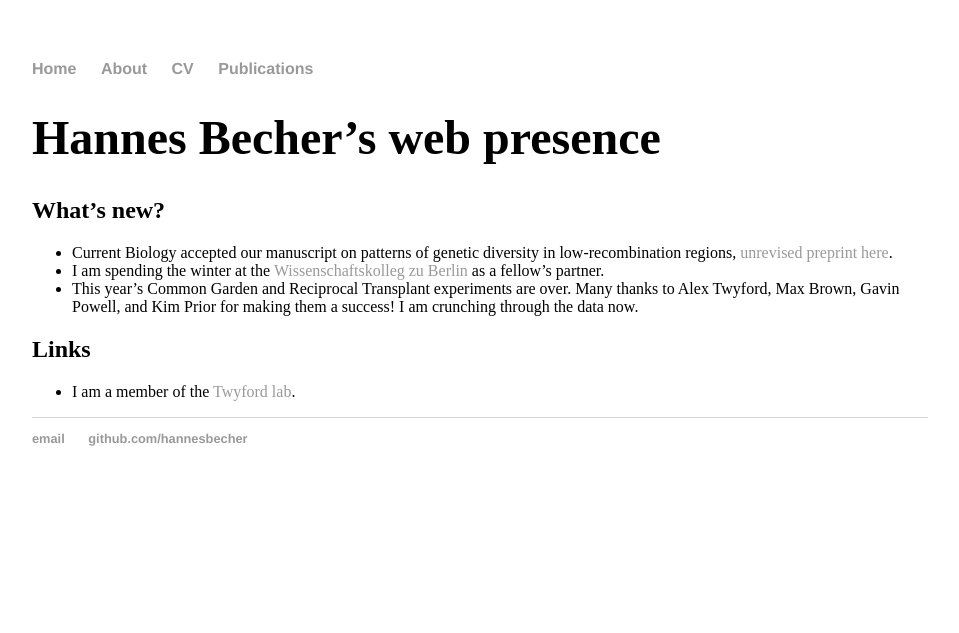
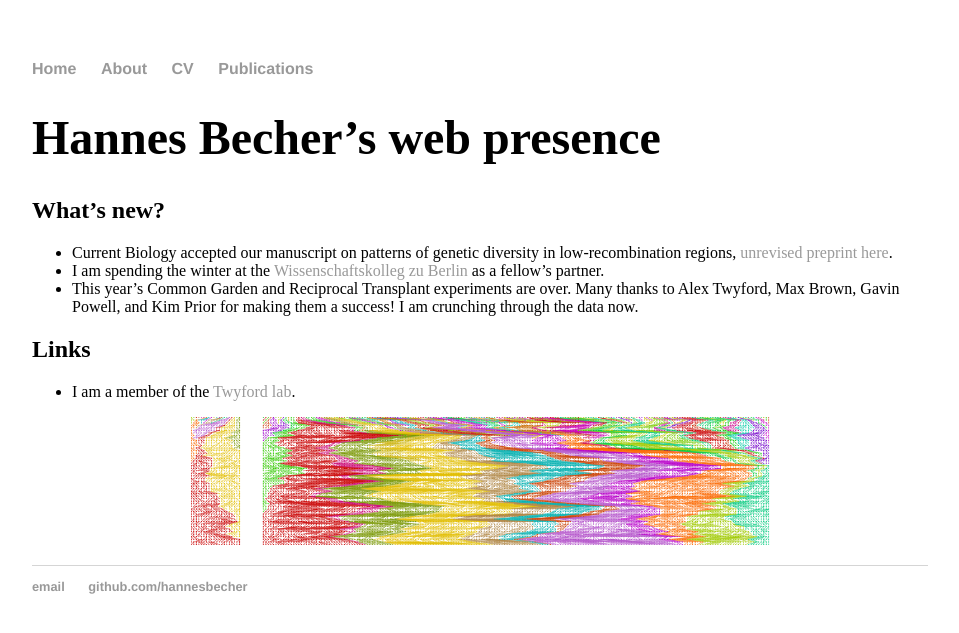
Before and after one commit to hannesbecher/hannesbecher.github.io, a Jekyll site: the page built from index.md, in a window 1280 px wide. Shown: the top 633 px of the page, without its empty margins (160-1119 px from the left). Built offline with Jekyll 4.4.1, drawn with Linux system fonts in a browser that asks for light colours.

Commit message:
Update index.md

```diff
--- a/index.md
+++ b/index.md
@@ -13,3 +13,5 @@ title: Hannes Becher - Evolutionary genomics
 
 ## Links
 * I am a member of the [Twyford lab](http://twyford.bio.ed.ac.uk).
+
+![genealogies](img/twoPops1500.svg.png)
```
